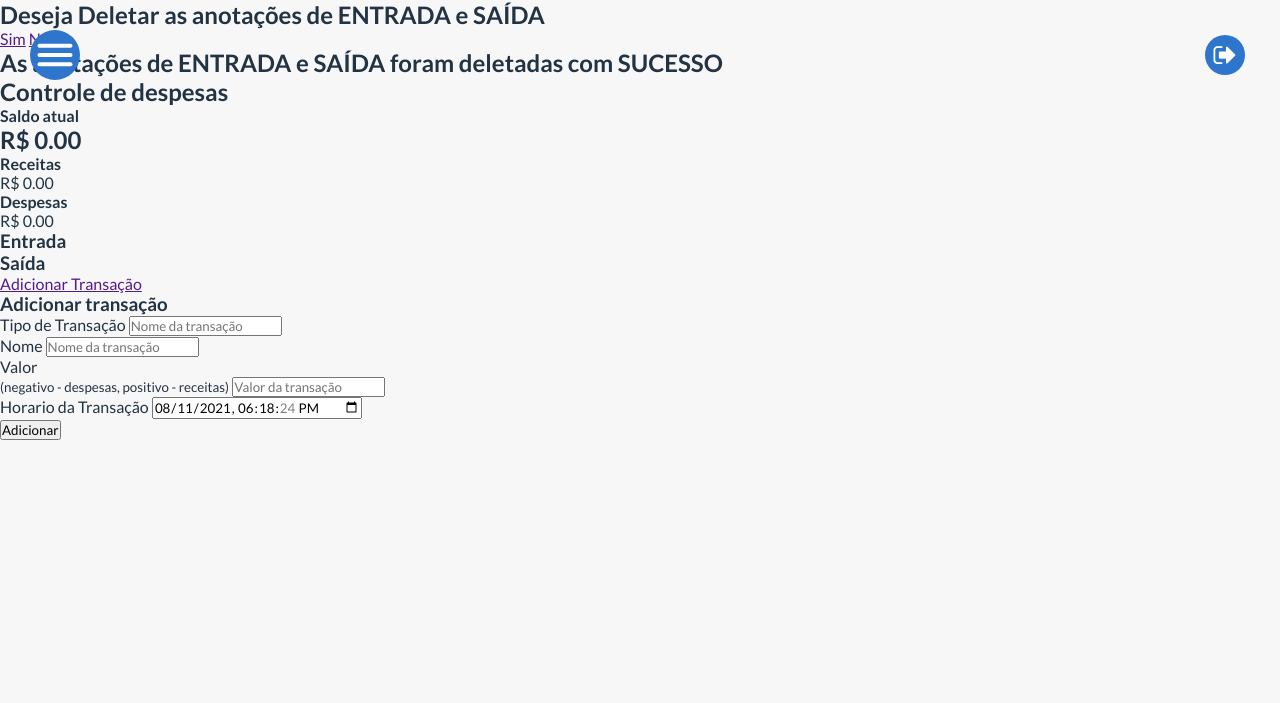
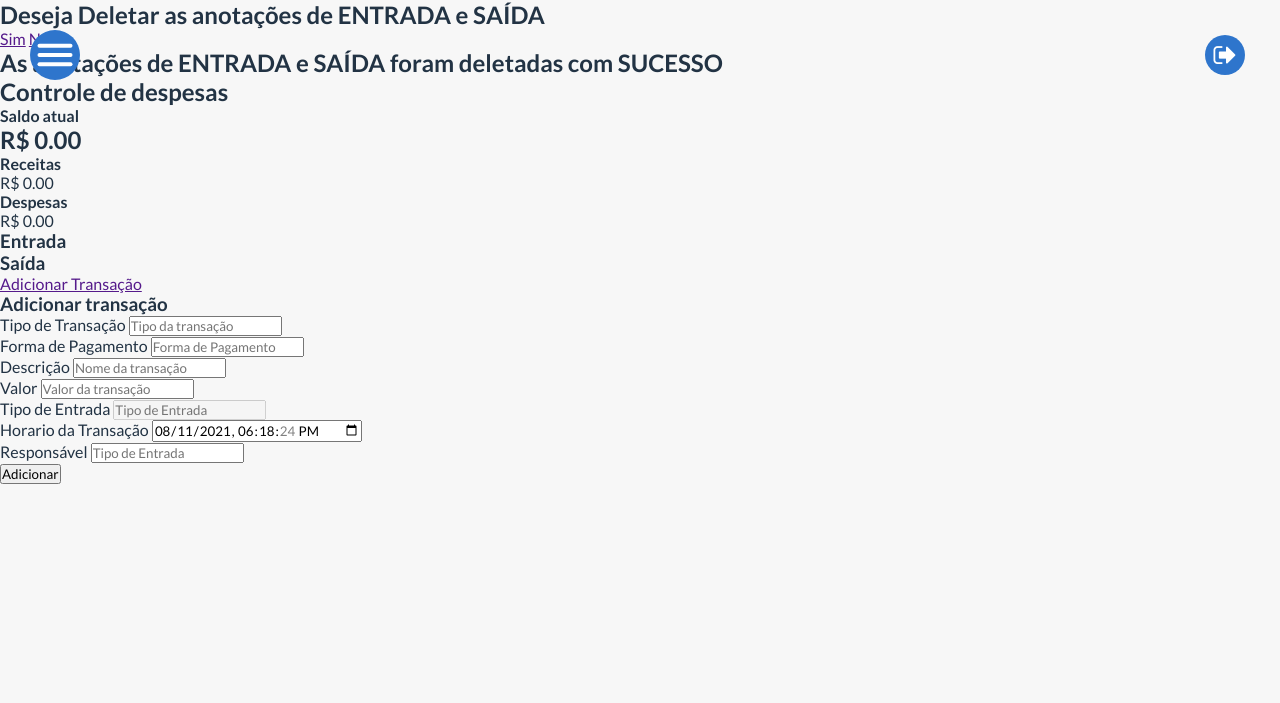
Before and after one commit to valdean132/Controle_de_Despesas, a PHP site: page /Controle_de_Despesas/index.php in a window 1280 px wide. Shown: the top 703 px of the page. Run offline with PHP 8.4, Linux system fonts and the light colour scheme; the visitor is signed in with stand-in values (Sample User, id 1).

Commit message:
Popup Adicionar Transação
Arrumando e organizando divs e adicionando novos campos para descrição

```diff
--- a/css/home.css
+++ b/css/home.css
@@ -141,9 +141,15 @@ h4 {
     display: block;
     background-color: var(--backgroundColor-main);
 }
-/* .adcionar form{
-
-} */
+.adcionar h3{
+    margin-top: 20px;
+}
+.adcionar form{
+    display: flex;
+    justify-content: space-between;
+    align-items: center;
+    flex-wrap: wrap;
+}
 label {
     display: inline-block;
     margin: 10px 0;
@@ -170,6 +176,15 @@ label {
     border: 1px solid var(--color-plus);
     transition: border .5s;
 }
+#valor-type{
+    transition: width .5s;
+}
+#entrada-type{
+    width: 0;
+    white-space: nowrap;
+    overflow: hidden;
+    transition: width .5s;
+}
 .adcionar input.btn, .abrir-transations {
     cursor: pointer;
     outline: none;
@@ -189,7 +204,7 @@ label {
 }
 .adcionar input.btn{
     width: 40%;
-    margin: 20px auto 0;
+    margin: 20px auto;
 }
 
 .abrir-transations{
--- a/css/main.css
+++ b/css/main.css
@@ -10,7 +10,8 @@
 
 
 .w50{
-    width: 48%;
+    width: 49%;
+    /* display: inline-block; */
 }
 
 .w100{
--- a/js/efect.js
+++ b/js/efect.js
@@ -149,6 +149,9 @@ const btnTransations = $('.abrir-transations');
 const popupAdicionar = $('.pupup-adcionar');
 const fecharPopup = $('.fechar-popup');
 const inputData = $('input[name="data-trans"]');
+const inputTipoTransacao = $('input[name="tipo-transacao"]');
+const divValor = $('#valor-type');
+const divEntrada = $('#entrada-type');
 
 // Abrir
 btnTransations.click(()=>{
@@ -158,6 +161,19 @@ btnTransations.click(()=>{
     setTimeout(()=>{
         popupAdicionar.css('opacity', '1');
     }, 500);
+
+    setInterval(()=>{
+        if(inputTipoTransacao.val().toLowerCase() === 'entrada'){
+            divValor.css('width', '49%');
+            divEntrada.css('width', '49%');
+            divEntrada.find(':input').prop('disabled', false);
+        }else{
+            divValor.css('width', '100%');
+            divEntrada.css('width', '0');
+            divEntrada.find(':input').prop('disabled', true);
+        }
+    }, 1000);
+
 
     return false;
 });
--- a/pages/home.php
+++ b/pages/home.php
@@ -61,34 +61,63 @@
             <form id="form">
 
                 <div class="form-control w50">
-                    <label for="text">Tipo de Transação</label>
-                    <input autofocus type="text" list="tipo-transacao" id="tipo" placeholder="Nome da transação" required autofocus autocomplete="off"/>
-                    <datalist id="tipo-transacao">
+                    <label for="tipo-transacao">Tipo de Transação</label>
+                    <input type="text" autofocus list="forma-transacao" name="tipo-transacao" id="tipo-transacao" placeholder="Tipo da transação" required autofocus autocomplete="off"/>
+                    <datalist id="forma-transacao">
                         <option value="Entrada">
                         <option value="Saída">
                     </datalist>
-                </div>
+                </div><!-- Tipo de transação -->
 
-                <div class="form-control">
-                    <label for="text">Nome</label>
-                    <input type="text" id="text" placeholder="Nome da transação" required autofocus autocomplete="off"/>
-                </div>
+                <div class="form-control w50">
+                    <label for="forma-pagamento">Forma de Pagamento</label>
+                    <input type="text" list="tipo-pagamento" name="forma-pagamento" id="forma-pagamento" placeholder="Forma de Pagamento" required autocomplete="off"/>
+                    <datalist id="tipo-pagamento">
+                        <option value="Dinheiro">
+                        <option value="Cartão de Credito">
+                        <option value="Cartão de Debito">
+                        <option value="Pix">
+                    </datalist>
+                </div><!-- Forma de Pagamento -->
 
-                <div class="form-control">
-                    <label for="amount">Valor <br />
-                        <small>(negativo - despesas, positivo - receitas)</small>
-                    </label>
-                    <input type="number" id="amount" placeholder="Valor da transação" required autocomplete="off"/>
-                </div>
+                <div class="form-control w100">
+                    <label for="descricao">Descrição</label>
+                    <input type="text" id="descricao" name="descricao" placeholder="Nome da transação" required autocomplete="off"/>
+                </div><!-- nome -->
 
-                <div class="form-control">
-                    <label for="text">Horario da Transação</label>
+                <div class="form-control w100" id="valor-type">
+                    <label for="amount">Valor</label>
+                    <input type="number" name="amount" id="amount" placeholder="Valor da transação" required autocomplete="off"/>
+                </div><!-- Valor -->
+
+                <div class="form-control" id="entrada-type">
+                    <label for="tipo-entrada">Tipo de Entrada</label>
+                    <input disabled type="text" list="forma-entrada" name="tipo-entrada" id="tipo-entrada" placeholder="Tipo de Entrada" required autocomplete="off"/>
+                    <datalist id="forma-entrada">
+                        <option value="Fatura">
+                        <option value="Instalação">
+                        <option value="Emprestimo">
+                        <option value="Reposição">
+                    </datalist>
+                </div><!-- Forma de Entrada -->
+
+                <div class="form-control w50">
+                    <label for="data-hora">Horario da Transação</label>
                     <?php
                         $datetimeLocal = explode(' ', date('Y-m-d H:i:s'));
                         $datetimeLocalAgendado = $datetimeLocal[0].'T'.$datetimeLocal[1];
                     ?>
-                    <input type="datetime-local" value="<?php echo $datetimeLocalAgendado; ?>" name="data-trans" required id="">
-                </div>
+                    <input type="datetime-local" value="<?php echo $datetimeLocalAgendado; ?>" name="data-hora" required id="data-hora">
+                </div><!-- Horario da transação -->
+
+                <div class="form-control w50">
+                    <label for="responsavel">Responsável</label>
+                    <input type="text" list="resp" name="responsavel" id="responsavel" placeholder="Tipo de Entrada" required autocomplete="off"/>
+                    <datalist id="resp">
+                        <option value="Sandro Cordovil">
+                        <option value="Valdean Souza">
+                    </datalist>
+                </div><!-- Forma de Entrada -->
 
                 <input type="submit" class="btn" value="Adicionar">
             </form>
```
